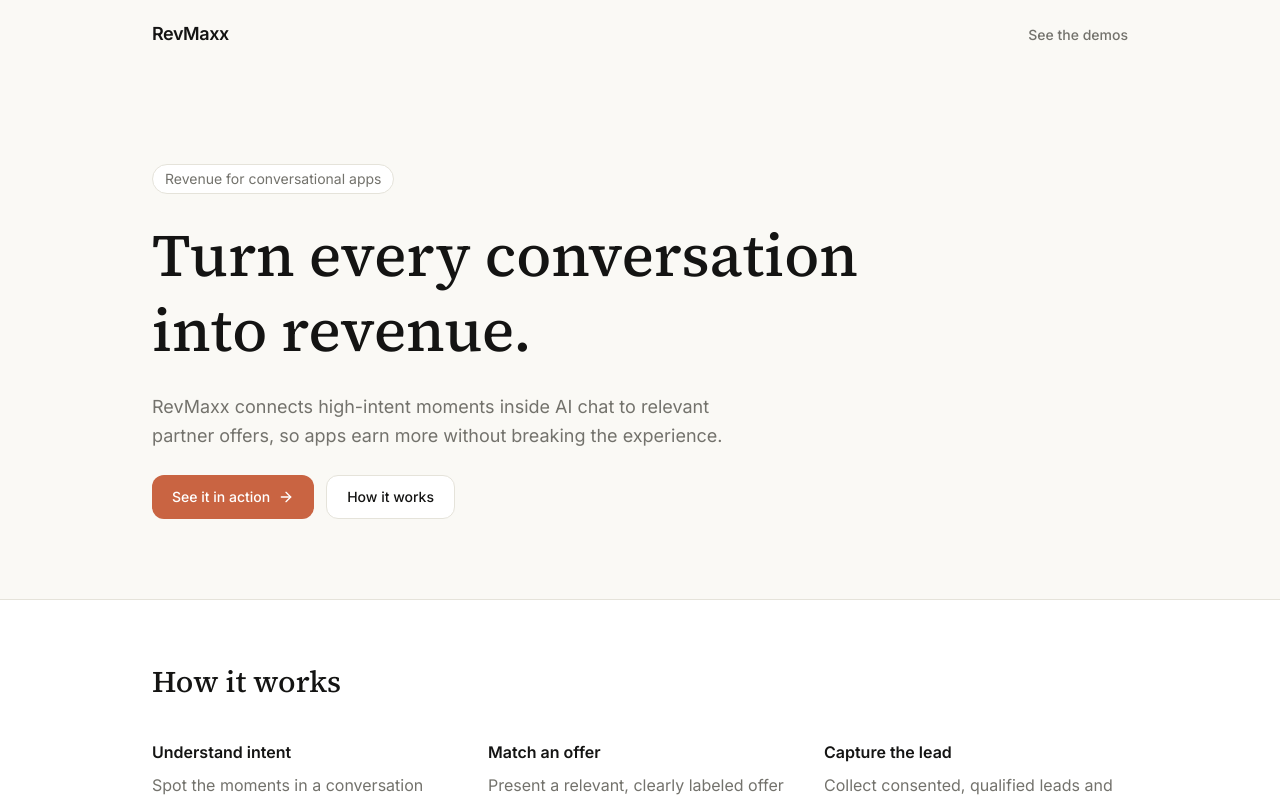
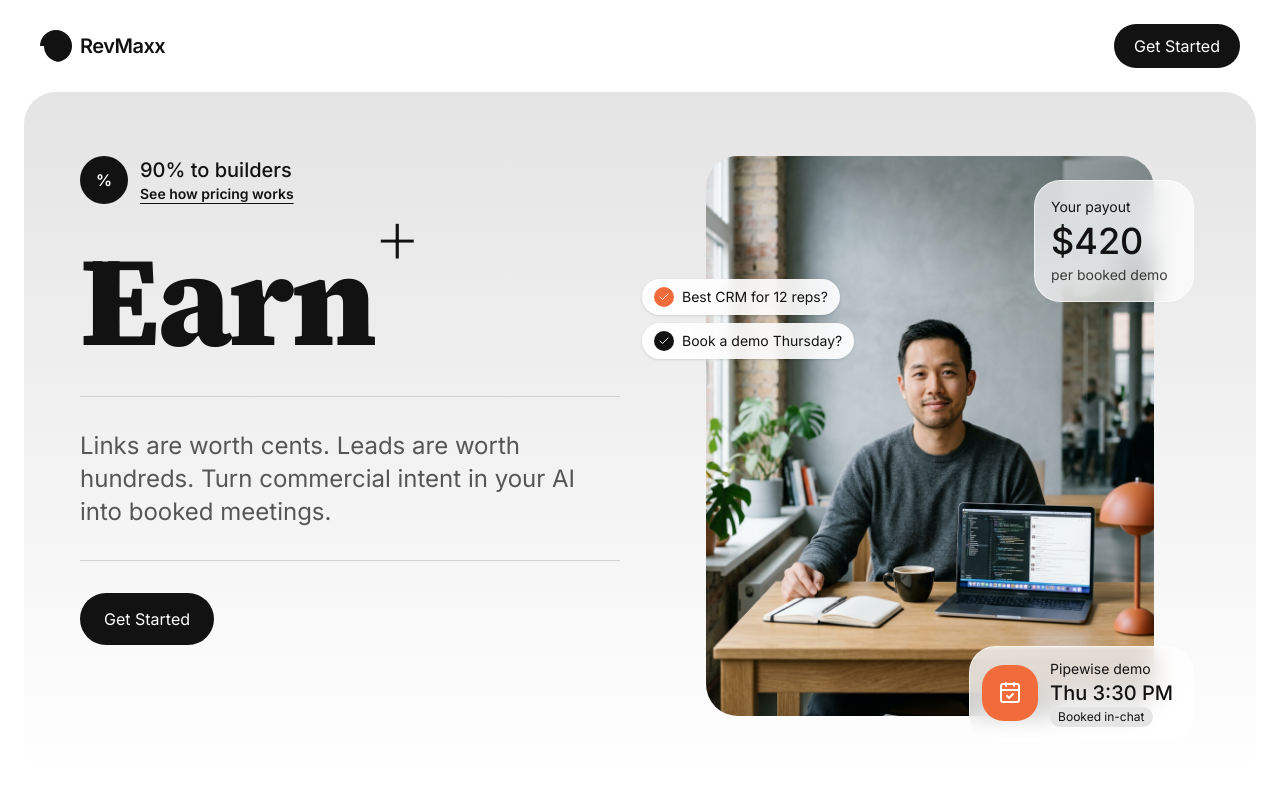
Before and after one commit to Operational-Intelligence-Inc/revmaxx, a Next.js app: page / in a window 1280 px wide. Shown: the top 800 px of the page. Built offline with nearby package versions, Linux system fonts and the light colour scheme; a web font is replaced by a local one.

Commit message:
Make v10 the landing page at /

```diff
--- a/app/layout.tsx
+++ b/app/layout.tsx
@@ -9,9 +9,9 @@ const _jetbrainsMono = JetBrains_Mono({ subsets: ['latin'] })
 const unbounded = Unbounded({ subsets: ['latin'], weight: ['800', '900'], variable: '--font-unbounded' })
 
 export const metadata: Metadata = {
-  title: 'Chat Mockup — Sponsored Insurance Quote',
+  title: 'RevMaxx — The ad network for AI agents',
   description:
-    'A mock AI chat interface demonstrating a car insurance analysis with a sponsored quote-request lead form.',
+    'RevMaxx turns commercial intent in AI conversations into booked meetings, with 90% of every dollar going to builders.',
   generator: 'v0.app',
   icons: {
     icon: [
--- a/app/page.tsx
+++ b/app/page.tsx
@@ -1,12 +1,12 @@
 import type { Metadata } from 'next'
-import { HomeLanding } from '@/components/home/home-landing'
+import { V10Grow } from '@/components/concept/landing/v10-grow'
 
 export const metadata: Metadata = {
-  title: 'RevMaxx — Turn every conversation into revenue',
+  title: 'RevMaxx — Turn conversations into booked meetings',
   description:
-    'RevMaxx connects high-intent moments inside AI chat to relevant partner offers, so apps earn more without breaking the experience.',
+    'RevMaxx is the ad network for AI agents. Turn commercial intent in your AI into booked meetings and keep 90% of every dollar spent.',
 }
 
 export default function Page() {
-  return <HomeLanding />
+  return <V10Grow />
 }
```
